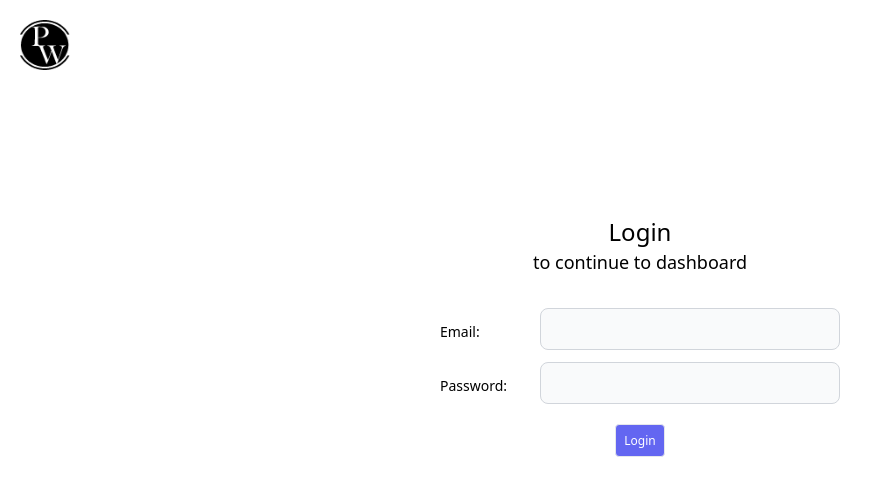
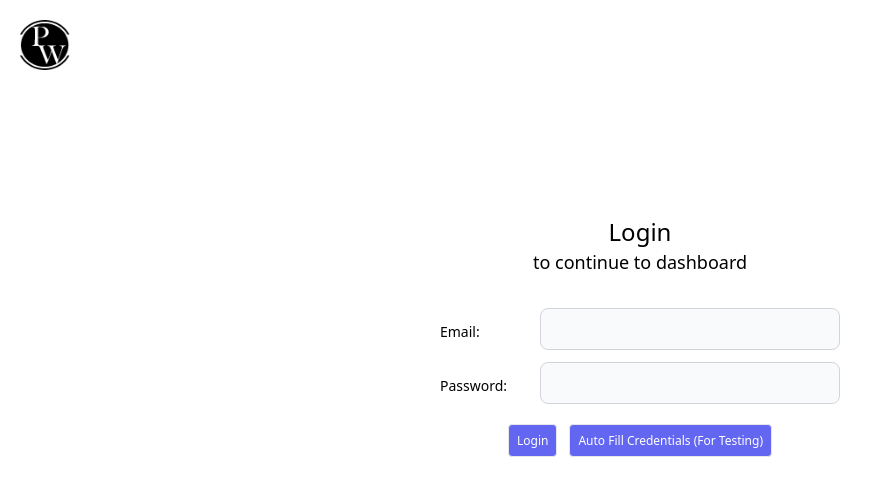
Before and after one commit to rgsk/students-dashboard, a Next.js app: page /login in a window 1280 px wide. Shown: the top 496 px of the page, without its empty margins (0-883 px from the left). Built offline with nearby package versions, Linux system fonts and the light colour scheme.

Commit message:
Auto Fill Credentials

```diff
--- a/src/components/LoginPage/LoginPage.tsx
+++ b/src/components/LoginPage/LoginPage.tsx
@@ -65,8 +65,17 @@ const LoginPage: React.FC<ILoginPageProps> = ({}) => {
           </FieldContainer>
           {error && <div className="text-red-500 text-sm">{error}</div>}
         </div>
-        <div className="mt-5 flex-center">
+        <div className="mt-5 flex-center space-x-3">
           <FilledButton type="submit">Login</FilledButton>
+          <FilledButton
+            type="button"
+            onClick={() => {
+              setEmail(credentials.email);
+              setPassword(credentials.password);
+            }}
+          >
+            Auto Fill Credentials (For Testing)
+          </FilledButton>
         </div>
       </form>
     </div>
--- a/src/components/StudentsPage/StudentsPage.tsx
+++ b/src/components/StudentsPage/StudentsPage.tsx
@@ -5,6 +5,9 @@ const StudentsPage: React.FC<IStudentsPageProps> = ({}) => {
   return (
     <div>
       <StudentsTable />
+      <div>
+        <p>Note: Click on the row to mark attendance for particular student</p>
+      </div>
     </div>
   );
 };
```
